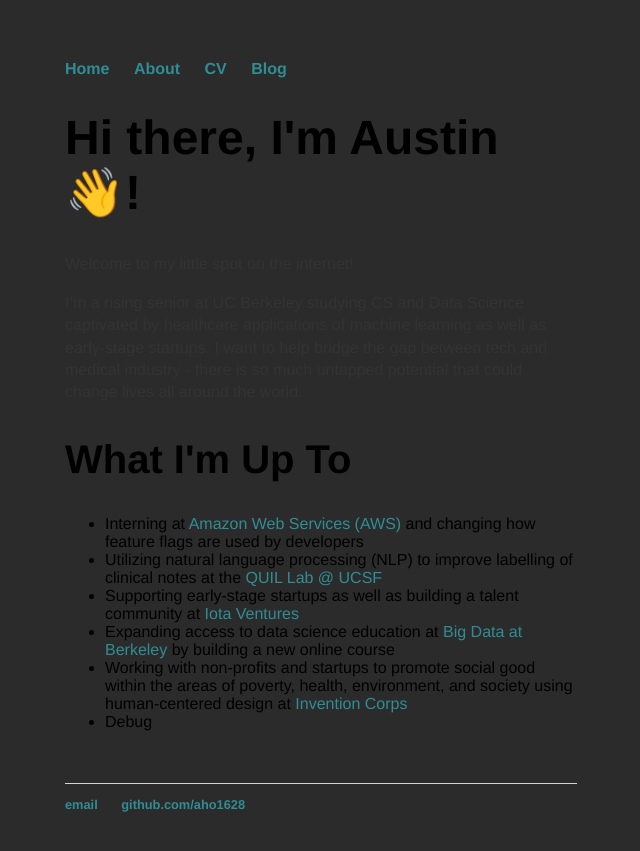
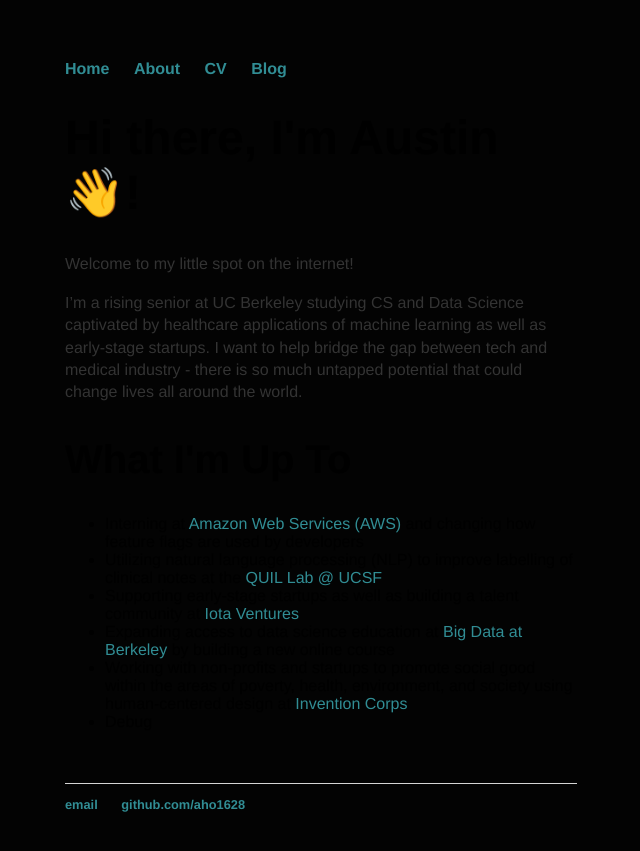
Before and after one commit to aho1628/aho1628.github.io, a Jekyll site: the page built from index.html, in a window 1280 px wide. Shown: the top 851 px of the page, without its empty margins (319-959 px from the left). Built offline with Jekyll 4.4.1, drawn with Linux system fonts in a browser that asks for light colours.

Commit message:
Darker background

```diff
--- a/css/main.css
+++ b/css/main.css
@@ -1,7 +1,7 @@
 body {
     margin: 60px auto;
     width: 40%;
-    background-color:#2b2b2b;
+    background-color:#030303;
 }
 nav ul, footer ul {
     font-family:'Helvetica', 'Arial', 'Sans-Serif';
```
